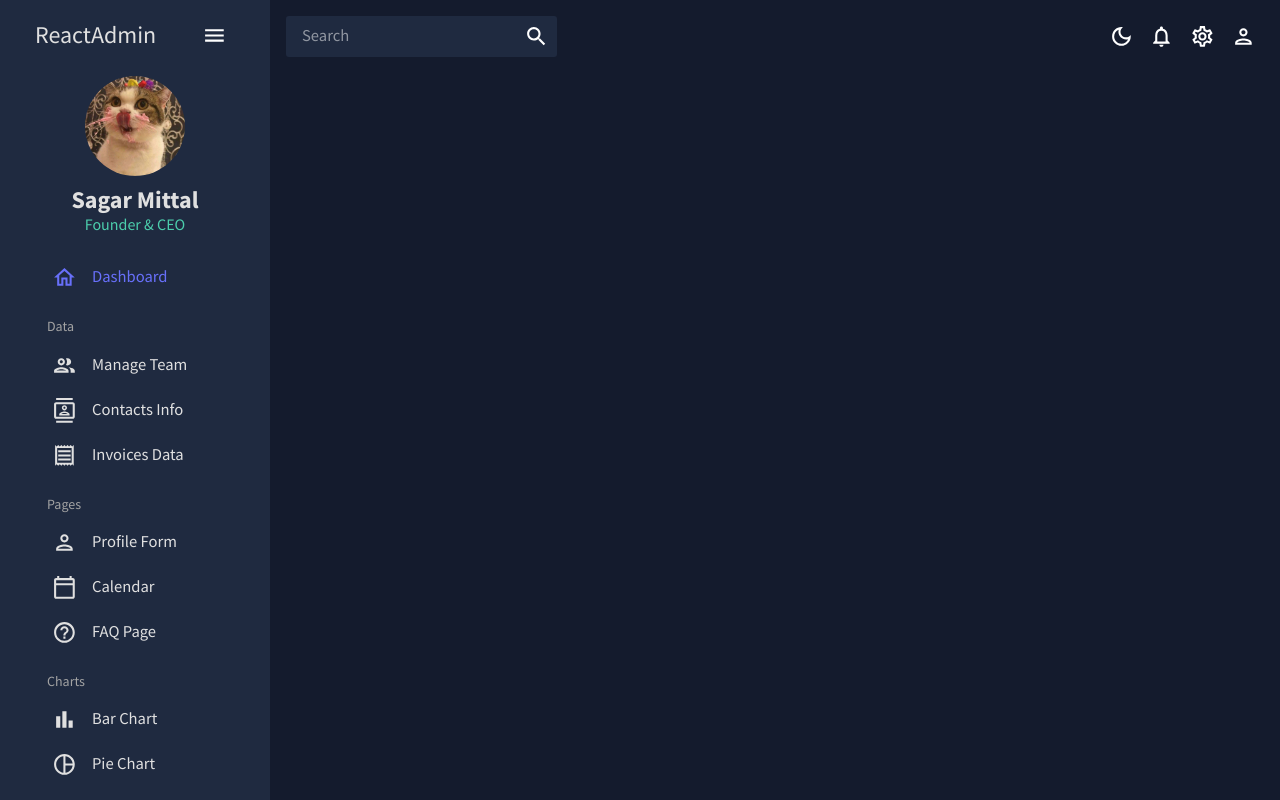
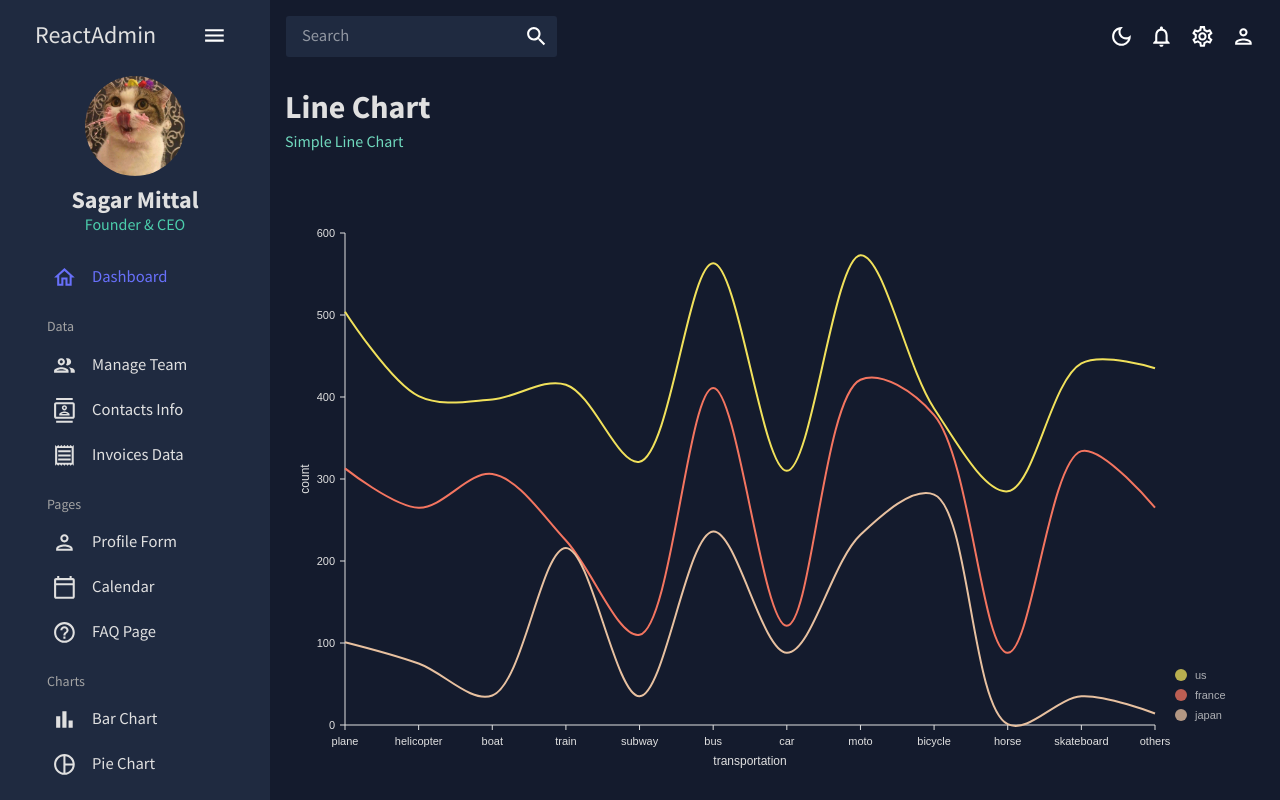
Before and after one commit to sagarmittal1/ReactDashX, a React (Create React App) app: page /line in a window 1280 px wide. Built offline with nearby package versions, Linux system fonts and the light colour scheme; the HTML template or start-up script is replaced by a standard one.

Commit message:
added linechart perfectly using nivo

```diff
--- a/src/App.js
+++ b/src/App.js
@@ -13,7 +13,7 @@
 import FAQ from './scenes/faq';
 import Bar from './scenes/bar';
 import Pie from './scenes/pie';
-// import Line from './scenes/line';
+import Line from './scenes/line';
 // import Geography from './scenes/geography';
 
 function App() {
@@ -38,7 +38,7 @@
                 <Route path="/faq" element={<FAQ />} />
                 <Route path="/bar" element={<Bar />} />
                 <Route path="/pie" element={<Pie />} />
-                {/* <Route path="/line" element={<Line />} /> */}
+                <Route path="/line" element={<Line />} />
                 {/* <Route path="/geography" element={<Geography />} /> */}
               </Routes>
             </main>
--- /dev/null
+++ b/src/components/LineChart.jsx
@@ -0,0 +1,117 @@
+import { ResponsiveLine } from '@nivo/line';
+import { useTheme } from '@emotion/react';
+import { tokens } from '../theme';
+import { mockLineData as data } from '../data/mockData';
+
+const LineChart = ({ isDashboard = false }) => {
+  const theme = useTheme();
+  const colors = tokens(theme.palette.mode);
+
+  return (
+    <ResponsiveLine
+      data={data}
+      theme={{
+        axis: {
+          domain: {
+            line: {
+              stroke: colors.grey[100],
+            },
+          },
+          legend: {
+            text: {
+              fill: colors.grey[100],
+            },
+          },
+          ticks: {
+            line: {
+              stroke: colors.grey[100],
+              strokeWidth: 1,
+            },
+            text: {
+              fill: colors.grey[100],
+            },
+          },
+        },
+        legends: {
+          text: {
+            fill: colors.grey[100],
+          },
+        },
+        tooltip: {
+          container: {
+            color: colors.primary[500],
+          },
+        },
+      }}
+      colors={isDashboard ? { datum: 'color' } : { scheme: 'nivo' }} // added
+      margin={{ top: 50, right: 110, bottom: 50, left: 60 }}
+      xScale={{ type: 'point' }}
+      yScale={{
+        type: 'linear',
+        min: 'auto',
+        max: 'auto',
+        stacked: true,
+        reverse: false,
+      }}
+      yFormat=" >-.2f"
+      curve="catmullRom"
+      axisTop={null}
+      axisRight={null}
+      axisBottom={{
+        orient: 'bottom',
+        tickSize: 5,
+        tickPadding: 5,
+        tickRotation: 0,
+        legend: isDashboard ? undefined : 'transportation',
+        legendOffset: 36,
+        legendPosition: 'middle',
+      }}
+      axisLeft={{
+        orient: 'left',
+        tickValues: 5,
+        tickSize: 5,
+        tickPadding: 5,
+        tickRotation: 0,
+        legend: isDashboard ? undefined : 'count',
+        legendOffset: -40,
+        legendPosition: 'middle',
+      }}
+      enableGridX={false}
+      enableGridY={false}
+      pointSize={10}
+      pointColor={{ theme: 'background' }}
+      pointBorderWidth={2}
+      pointBorderColor={{ from: 'serieColor' }}
+      pointLabelYOffset={-12}
+      useMesh={true}
+      legends={[
+        {
+          anchor: 'bottom-right',
+          direction: 'column',
+          justify: false,
+          translateX: 100,
+          translateY: 0,
+          itemsSpacing: 0,
+          itemDirection: 'left-to-right',
+          itemWidth: 80,
+          itemHeight: 20,
+          itemOpacity: 0.75,
+          symbolSize: 12,
+          symbolShape: 'circle',
+          symbolBorderColor: 'rgba(0, 0, 0, .5)',
+          effects: [
+            {
+              on: 'hover',
+              style: {
+                itemBackground: 'rgba(0, 0, 0, .03)',
+                itemOpacity: 1,
+              },
+            },
+          ],
+        },
+      ]}
+    />
+  );
+};
+
+export default LineChart;
--- /dev/null
+++ b/src/scenes/line/index.jsx
@@ -0,0 +1,17 @@
+import { Box } from '@mui/material';
+import Header from '../../components/Header';
+import LineChart from '../../components/LineChart';
+
+const Line = () => {
+  return (
+    <Box m="15px">
+      <Header title="Line Chart" subtitle="Simple Line Chart" />
+
+      <Box height="74vh">
+        <LineChart />
+      </Box>
+    </Box>
+  );
+};
+
+export default Line;
```
